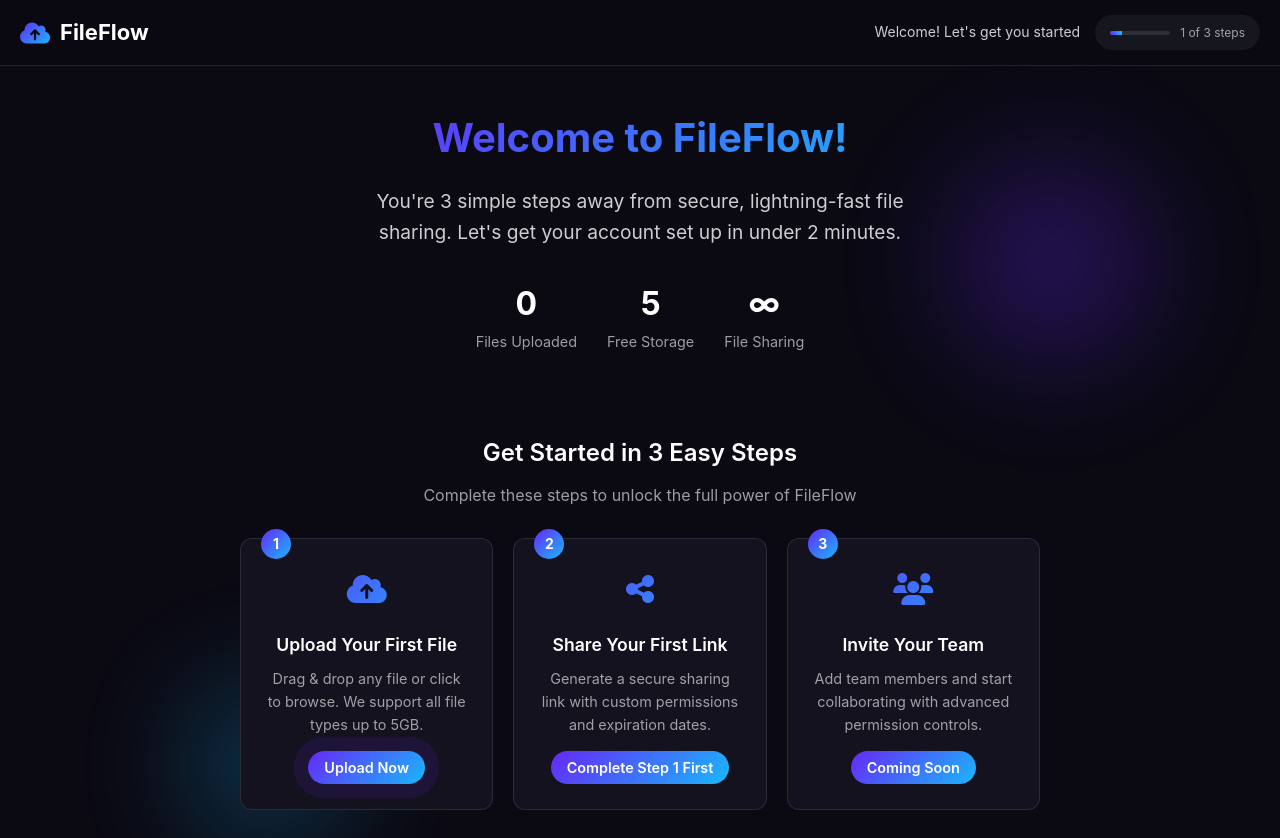
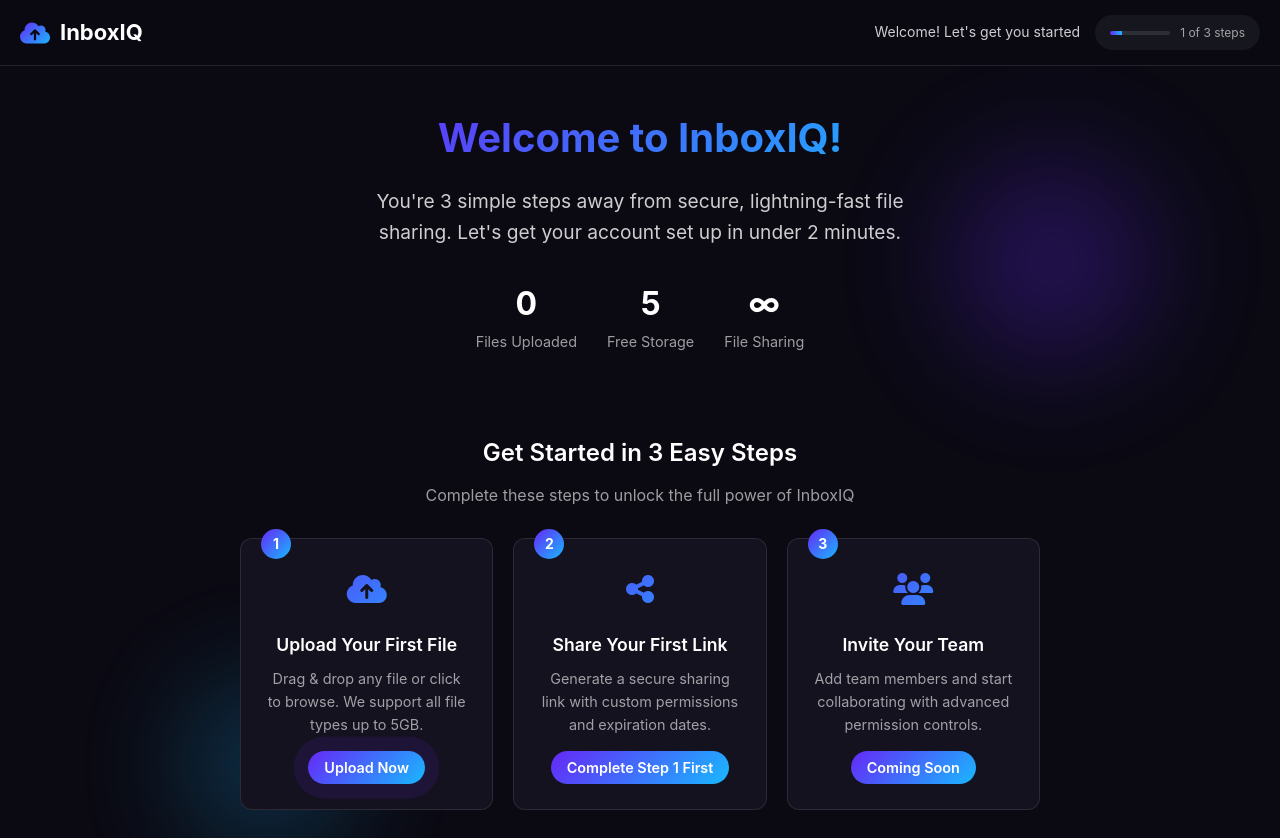
Before and after one commit to TejeswarReddy03/InboxIQ, a Flask app: page /dashboard in a window 1280 px wide. Shown: the top 838 px of the page. Run offline with Flask 3, Linux system fonts and the light colour scheme; a user stored in the database is signed in; data that the repository does not hold is empty.

Commit message:
Update index2.html

```diff
--- a/templates/index2.html
+++ b/templates/index2.html
@@ -3,7 +3,7 @@
   <head>
     <meta charset="UTF-8" />
     <meta name="viewport" content="width=device-width, initial-scale=1.0" />
-    <title>Welcome to FileFlow | Get Started</title>
+    <title>Welcome to InboxIQ | Get Started</title>
     <link
       rel="stylesheet"
       href="https://cdnjs.cloudflare.com/ajax/libs/font-awesome/6.4.0/css/all.min.css"
@@ -560,7 +560,7 @@
       <div class="header-container">
         <a href="#" class="logo">
           <i class="fas fa-cloud-upload-alt"></i>
-          FileFlow
+          InboxIQ
         </a>
 
         <div class="welcome-message">
@@ -583,7 +583,7 @@
         </div>
 
         <div class="welcome-hero fade-in-up">
-          <h1 class="welcome-title">Welcome to FileFlow!</h1>
+          <h1 class="welcome-title">Welcome to InboxIQ!</h1>
           <p class="welcome-subtitle">
             You're 3 simple steps away from secure, lightning-fast file sharing.
             Let's get your account set up in under 2 minutes.
@@ -608,7 +608,7 @@
         <div class="getting-started fade-in-up">
           <div class="steps-header">
             <h2 class="steps-title">Get Started in 3 Easy Steps</h2>
-            <p class="steps-subtitle">Complete these steps to unlock the full power of FileFlow</p>
+            <p class="steps-subtitle">Complete these steps to unlock the full power of InboxIQ</p>
           </div>
 
           <div class="steps-container">
@@ -839,7 +839,7 @@
         step2Button.disabled = false;
         step2Button.textContent = 'Create Share Link';
         step2Button.onclick = () => {
-          alert('Share link created! https://fileflow.app/s/abc123');
+          alert('Share link created! https://InboxIQ.app/s/abc123');
           completeStep(2);
         };
       }
```
